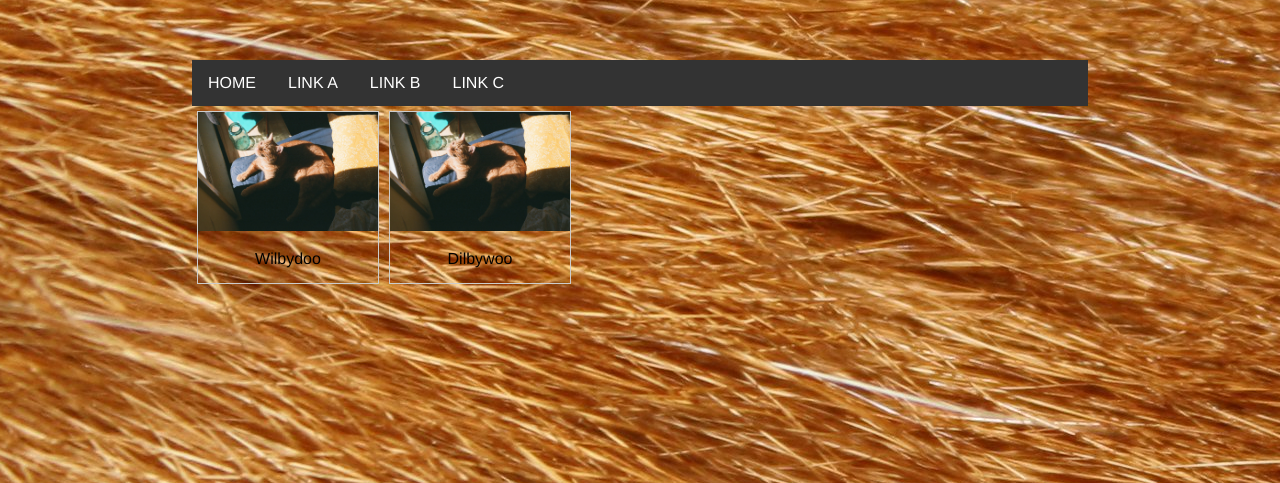
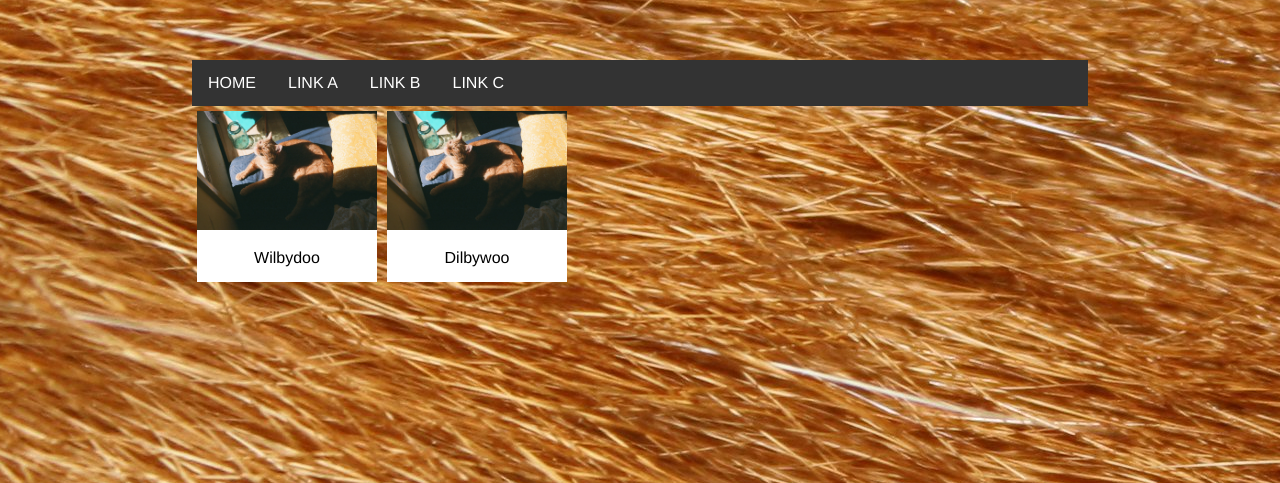
Before and after one commit to juglian/juglian.github.io, a PHP site: page / in a window 1280 px wide. Shown: the top 483 px of the page. Run offline with PHP 8.4, Linux system fonts and the light colour scheme.

Commit message:
Update main.css

```diff
--- a/css/main.css
+++ b/css/main.css
@@ -36,13 +36,12 @@ li a:hover {
 
 div.gallery {
   margin: 5px;
-  border: 1px solid #ccc;
+  background-color: #ffffff;
   float: left;
   width: 180px;
 }
 
 div.gallery:hover {
-  border: 1px solid #777;
 }
 
 div.gallery img {
@@ -53,4 +52,5 @@ div.gallery img {
 div.desc {
   padding: 15px;
   text-align: center;
+  font-family:'Helvetica', 'Arial', 'Sans-Serif';
 }
```
